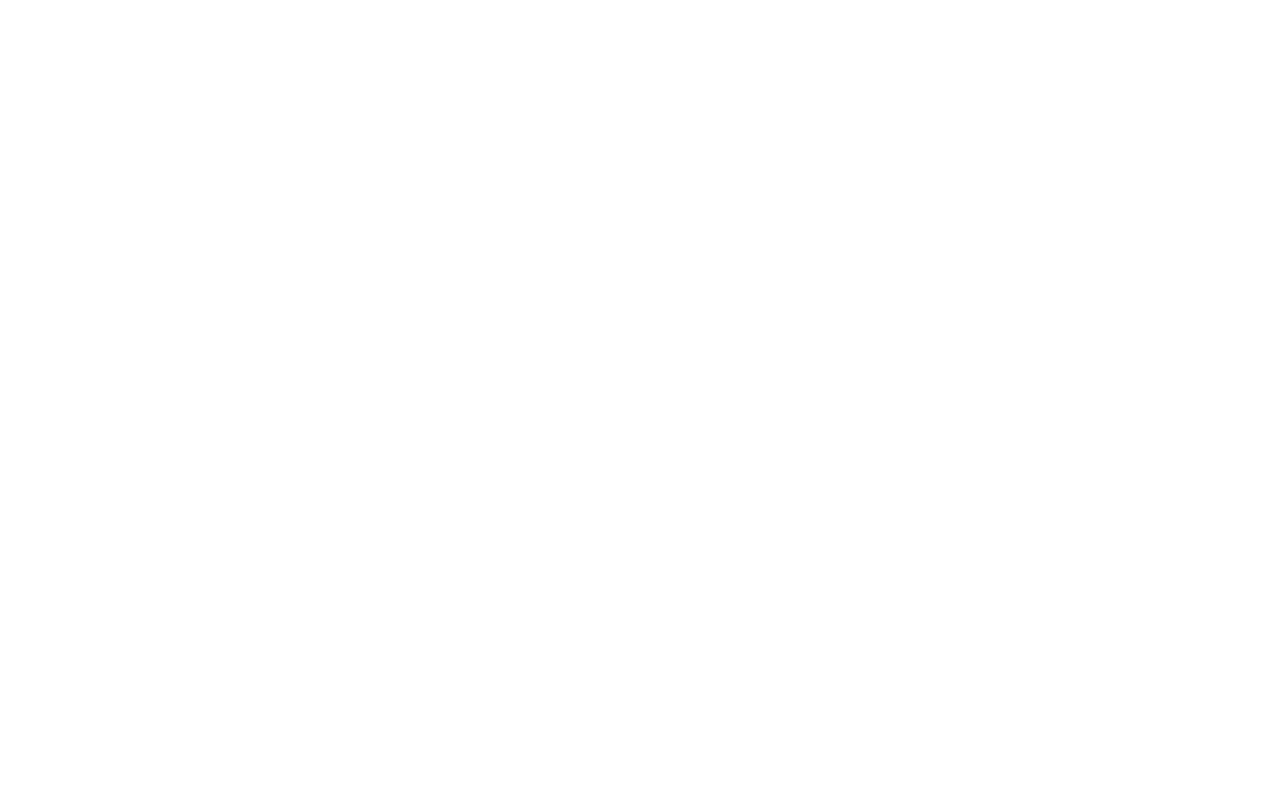
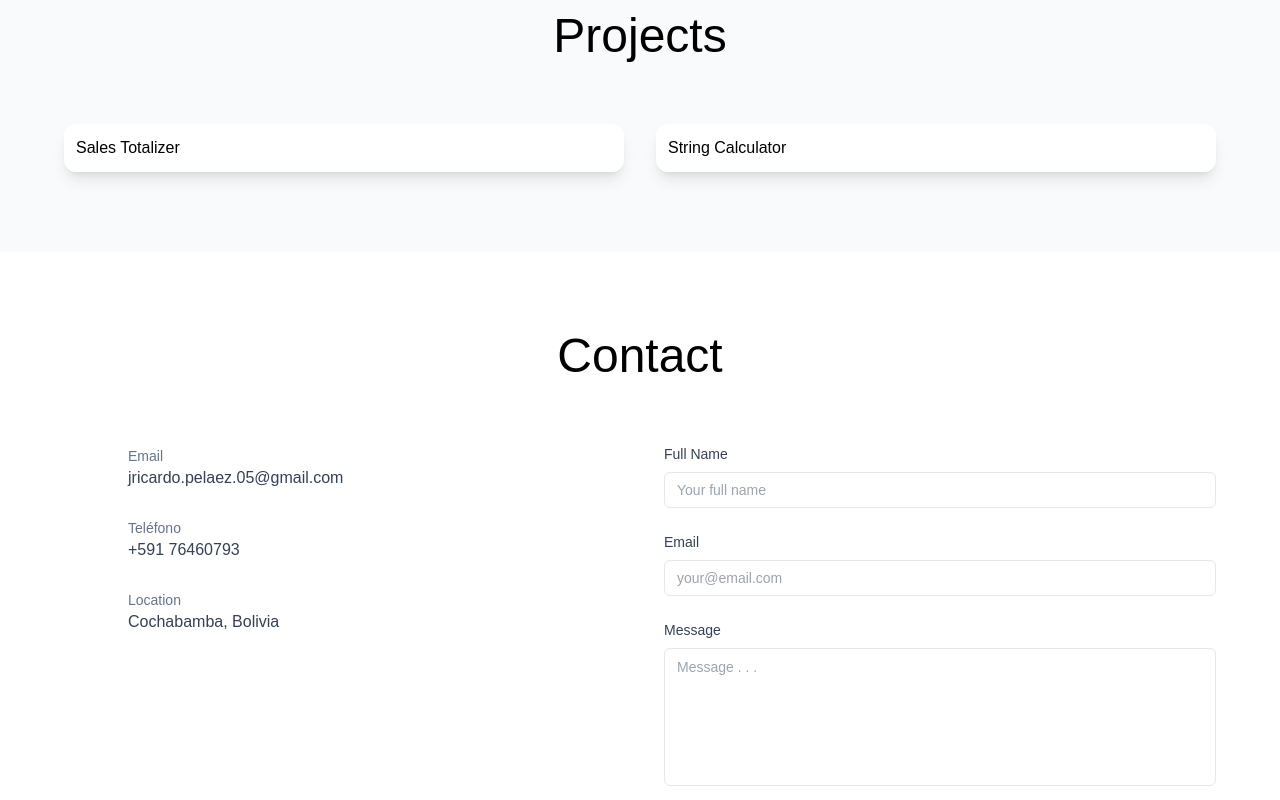
Before and after one commit to ricardo051199/my-portfolio, a Next.js app: page / in a window 1280 px wide. Shown: the part 1800-2600 px from the top of the page. Before the commit the page ends 1540 px from the top, so only its background shows below. Built offline with nearby package versions, Linux system fonts and the light colour scheme.

Commit message:
Add contact page.

```diff
--- a/package.json
+++ b/package.json
@@ -16,6 +16,7 @@
     "radix-ui": "^1.4.3",
     "react": "^19.1.0",
     "react-dom": "^19.1.0",
+    "react-hot-toast": "^2.6.0",
     "tailwind-merge": "^3.4.0"
   },
   "devDependencies": {
--- a/src/app/(pages)/contact/page.tsx
+++ b/src/app/(pages)/contact/page.tsx
@@ -1,6 +1,135 @@
+"use client";
+
+import { Button } from '@/app/components/ui/Button';
+import Input from '@/app/components/ui/Input';
+import Textarea from '@/app/components/ui/Textarea';
+import { Mail, MapPin, Phone, Send } from 'lucide-react';
+import { useState } from 'react';
+import { toast } from 'react-hot-toast';
+
 const Contact = () => {
+    const [formData, setFormData] = useState({
+        name: '',
+        email: '',
+        message: '',
+    });
+
+    const handleSubmit = (e: React.FormEvent) => {
+        e.preventDefault();
+        toast.success('Message sent successfully! I will contact you soon.');
+        setFormData({ name: '', email: '', message: '' });
+    };
+
+    const contactInfo = [
+        {
+            icon: Mail,
+            title: 'Email',
+            value: 'jricardo.pelaez.05@gmail.com',
+            link: 'mailto:jricardo.pelaez.05@email.com',
+        },
+        {
+            icon: Phone,
+            title: 'Teléfono',
+            value: '+591 76460793',
+            link: 'tel:+51976460793',
+        },
+        {
+            icon: MapPin,
+            title: 'Location',
+            value: 'Cochabamba, Bolivia',
+            link: null,
+        },
+    ];
+
     return (
-        <p>Contact</p>
+        <section id="contact" className="py-20">
+            <div className="container mx-auto px-4">
+                <div className="text-center mb-16">
+                    <h2 className="text-4xl md:text-5xl mb-4 bg-clip-text">
+                        Contact
+                    </h2>
+                </div>
+                <div className="grid grid-cols-1 lg:grid-cols-2 gap-12 max-w-6xl mx-auto">
+                    <div>
+                        <div className="space-y-6">
+                        {contactInfo.map((info, index) => (
+                            <div key={info.title} className="flex items-center gap-4">
+                            <div className="w-12 h-12 rounded-lg flex items-center justify-center flex-shrink-0">
+                                <info.icon className="w-6 h-6 text-white" />
+                            </div>
+                            <div>
+                                <p className="text-sm text-slate-500 dark:text-slate-400">
+                                {info.title}
+                                </p>
+                                {info.link ? (
+                                <a
+                                    href={info.link}
+                                    className="text-slate-700 dark:text-slate-300 hover:text-blue-600 dark:hover:text-blue-400 transition-colors"
+                                >
+                                    {info.value}
+                                </a>
+                                ) : (
+                                <p className="text-slate-700 dark:text-slate-300">
+                                    {info.value}
+                                </p>
+                                )}
+                            </div>
+                            </div>
+                        ))}
+                        </div>
+                    </div>
+                    <div>
+                        <form onSubmit={handleSubmit} className="space-y-6">
+                            <div>
+                                <label htmlFor="name" className="block mb-2 text-sm text-slate-700 dark:text-slate-300">
+                                Full Name
+                                </label>
+                                <Input
+                                id="name"
+                                type="text"
+                                value={formData.name}
+                                onChange={(e) => setFormData({ ...formData, name: e.target.value })}
+                                placeholder="Your full name"
+                                required
+                                className="w-full"
+                                />
+                            </div>
+                            <div>
+                                <label htmlFor="email" className="block mb-2 text-sm text-slate-700 dark:text-slate-300">
+                                Email
+                                </label>
+                                <Input
+                                id="email"
+                                type="email"
+                                value={formData.email}
+                                onChange={(e) => setFormData({ ...formData, email: e.target.value })}
+                                placeholder="your@email.com"
+                                required
+                                className="w-full"
+                                />
+                            </div>
+                            <div>
+                                <label htmlFor="message" className="block mb-2 text-sm text-slate-700 dark:text-slate-300">
+                                Message
+                                </label>
+                                <Textarea
+                                id="message"
+                                value={formData.message}
+                                onChange={(e) => setFormData({ ...formData, message: e.target.value })}
+                                placeholder="Message . . ."
+                                required
+                                rows={6}
+                                className="w-full"
+                                />
+                            </div>
+                            <Button type="submit" size="lg" className="w-full bg-blue-400">
+                                <Send className="w-5 h-5 mr-2" />Send Message
+                            </Button>
+                        </form>
+                    </div>
+                </div>
+            </div>
+        </section>
     );
 };
 
--- a/src/app/(pages)/projects/page.tsx
+++ b/src/app/(pages)/projects/page.tsx
@@ -3,14 +3,18 @@
 
 const Projects = () => {
     return (
-        <section>
-            <h2>Projects List</h2>
-            <div className="grid grid-cols-1 sm:grid-cols-2 md:grid-cols-3 lg:grid-cols-4 gap-6">
-                {ProjectsList.map((project: Project) => (
-                    <div key={project.id}>
-                        <ProjectCard project={project} />
-                    </div>
-                ))}
+        <section className="py-20 bg-slate-50 dark:bg-slate-900/50">
+            <div className="container mx-auto px-4">
+                <div className="text-center mb-16">
+                    <h2 className="text-4xl md:text-5xl mb-4 bg-clip-text">Projects</h2>
+                </div>
+                <div className="grid grid-cols-1 md:grid-cols-2 gap-8 max-w-6xl mx-auto">
+                    {ProjectsList.map((project: Project) => (
+                        <div key={project.id} className="bg-white dark:bg-slate-800 rounded-xl overflow-hidden shadow-lg hover:shadow-2xl transition-all group">
+                            <ProjectCard project={project} />
+                        </div>
+                    ))}
+                </div>
             </div>
         </section>
     );
--- a/src/app/(pages)/skills/page.tsx
+++ b/src/app/(pages)/skills/page.tsx
@@ -1,6 +1,12 @@
 const Skills = () => {
     return (
-        <p>Skills</p>
+        <section className="py-20">
+            <div className="container mx-auto px-4">
+                <div className="text-center mb-16">
+                    <h2 className="text-4xl md:text-5xl mb-4 bg-clip-text">Skills</h2>
+                </div>
+            </div>
+        </section>
     );
 };
 
--- /dev/null
+++ b/src/app/components/ui/Input.tsx
@@ -0,0 +1,19 @@
+import { cn } from "./utils";
+
+const Input = ({ className, type, ...props }: React.ComponentProps<"input">) => {
+  return (
+    <input
+      type={type}
+      data-slot="input"
+      className={cn(
+        "file:text-foreground placeholder:text-muted-foreground selection:bg-primary selection:text-primary-foreground dark:bg-input/30 border-input flex h-9 w-full min-w-0 rounded-md border px-3 py-1 text-base bg-input-background transition-[color,box-shadow] outline-none file:inline-flex file:h-7 file:border-0 file:bg-transparent file:text-sm file:font-medium disabled:pointer-events-none disabled:cursor-not-allowed disabled:opacity-50 md:text-sm",
+        "focus-visible:border-ring focus-visible:ring-ring/50 focus-visible:ring-[3px]",
+        "aria-invalid:ring-destructive/20 dark:aria-invalid:ring-destructive/40 aria-invalid:border-destructive",
+        className,
+      )}
+      {...props}
+    />
+  );
+}
+
+export default Input;
--- /dev/null
+++ b/src/app/components/ui/Textarea.tsx
@@ -0,0 +1,18 @@
+import * as React from "react";
+
+import { cn } from "./utils";
+
+const Textarea = ({ className, ...props }: React.ComponentProps<"textarea">) => {
+    return (
+        <textarea
+            data-slot="textarea"
+            className={cn(
+                "resize-none border-input placeholder:text-muted-foreground focus-visible:border-ring focus-visible:ring-ring/50 aria-invalid:ring-destructive/20 dark:aria-invalid:ring-destructive/40 aria-invalid:border-destructive dark:bg-input/30 flex field-sizing-content min-h-16 w-full rounded-md border bg-input-background px-3 py-2 text-base transition-[color,box-shadow] outline-none focus-visible:ring-[3px] disabled:cursor-not-allowed disabled:opacity-50 md:text-sm",
+                className,
+            )}
+            {...props}
+        />
+    );
+}
+
+export default Textarea;
--- a/src/app/page.tsx
+++ b/src/app/page.tsx
@@ -1,11 +1,17 @@
 import AboutMe from "./(pages)/about-me/page";
+import Contact from "./(pages)/contact/page";
 import Hero from "./(pages)/hero/page";
+import Projects from "./(pages)/projects/page";
+import Skills from "./(pages)/skills/page";
 
 export default function Home() {
   return (
     <main>
       <Hero />
       <AboutMe />
+      <Skills />
+      <Projects />
+      <Contact />
     </main>
   );
 }
```
Also changed, not shown: 1 other file (tests, documents, lock files or other folders).
